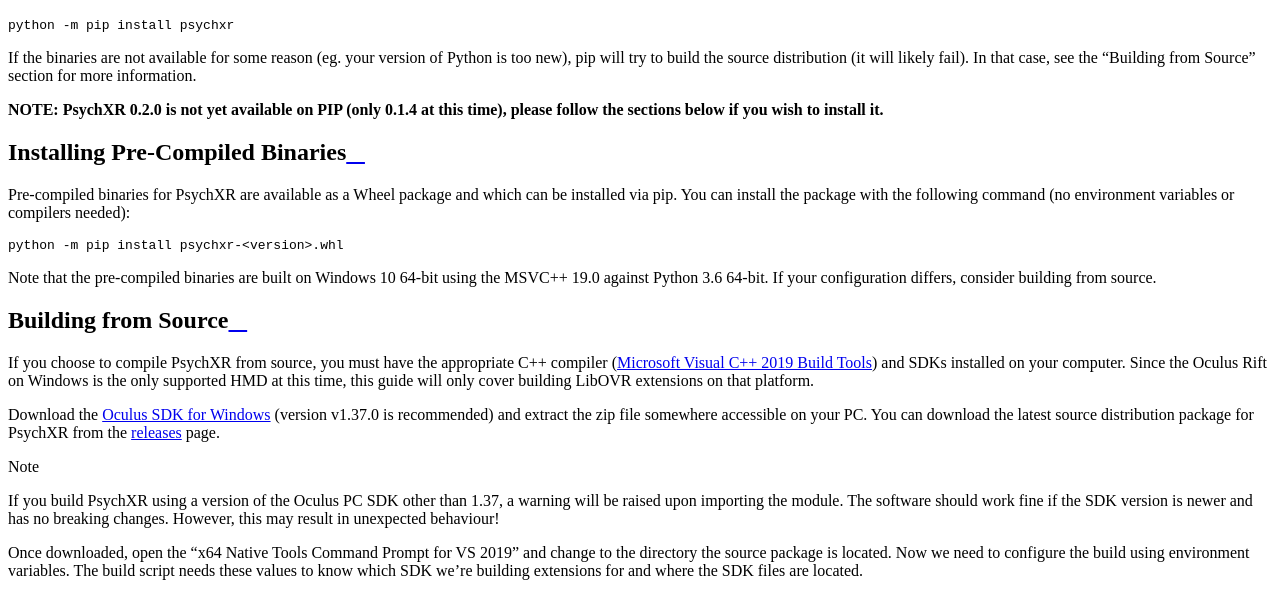
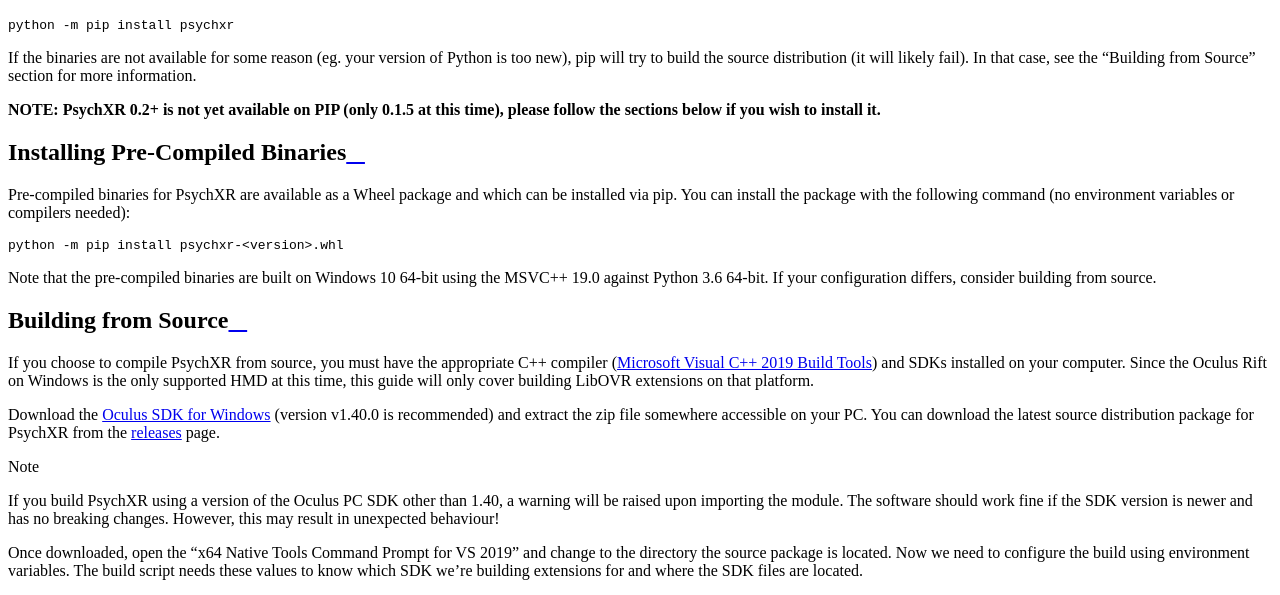
Before and after one commit to mdcutone/psychxr, a Sphinx documentation site: the page built from docs/installing.rst, in a window 1280 px wide. Shown: the part 661-1256 px from the top of the page. Built offline with Sphinx 7.4.7 and the Read the Docs theme 2.0.0, drawn with Linux system fonts in a browser that asks for light colours.

Commit message:
DOCS: Updated install guide.

```diff
--- a/docs/installing.rst
+++ b/docs/installing.rst
@@ -28,7 +28,7 @@
 too new), pip will try to build the source distribution (it will likely fail).
 In that case, see the "Building from Source" section for more information.
 
-**NOTE: PsychXR 0.2.0 is not yet available on PIP (only 0.1.4 at this time), please
+**NOTE: PsychXR 0.2+ is not yet available on PIP (only 0.1.5 at this time), please
 follow the sections below if you wish to install it.**
 
 Installing Pre-Compiled Binaries
@@ -56,12 +56,12 @@
 
 Download the `Oculus SDK for Windows
 <https://developer.oculus.com/downloads/package/oculus-sdk-for-windows/>`_
-(version v1.37.0 is recommended) and extract the zip file somewhere accessible
+(version v1.40.0 is recommended) and extract the zip file somewhere accessible
 on your PC. You can download the latest source distribution package for PsychXR
 from the `releases <https://github.com/mdcutone/psychxr/releases>`_ page.
 
 .. note:: If you build PsychXR using a version of the Oculus PC SDK other than
-          1.37, a warning will be raised upon importing the module. The software
+          1.40, a warning will be raised upon importing the module. The software
           should work fine if the SDK version is newer and has no breaking
           changes. However, this may result in unexpected behaviour!
 
@@ -94,7 +94,7 @@
 you extracted it there.
 
 Now we can build the source package using the following command (replacing
-<version> with the current version of the package, which is **0.2.0**)::
+<version> with the current version of the package, which is **0.2.1**)::
 
     python -m pip install psychxr-<version>.tar.gz
 
```
